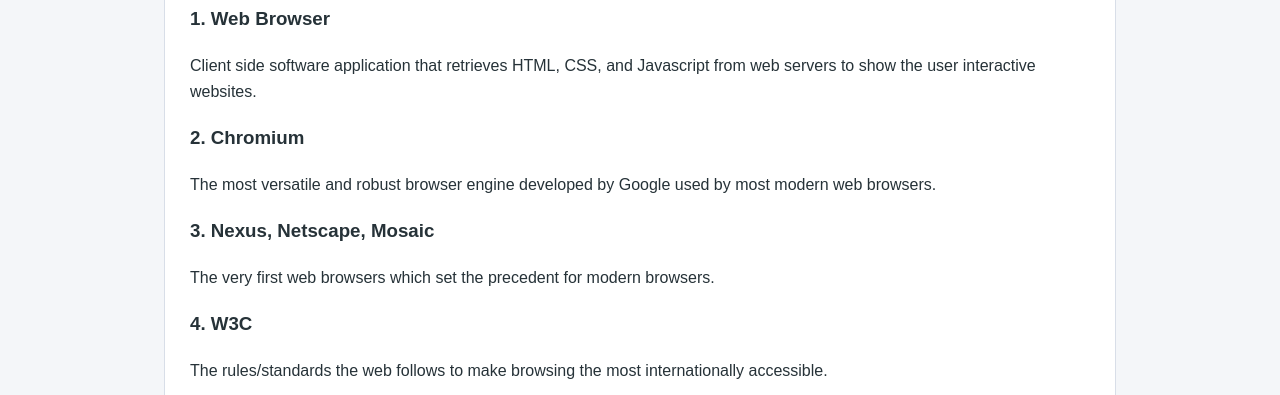
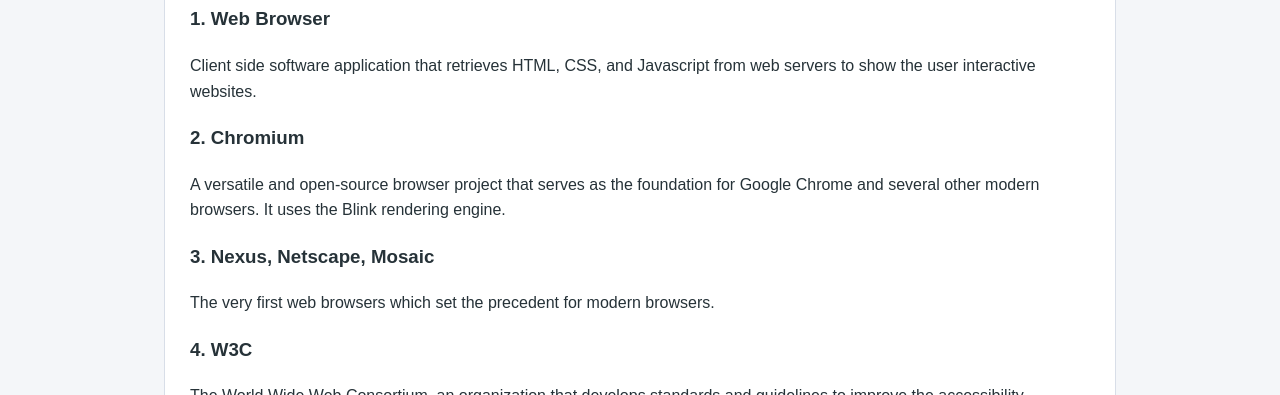
Before and after one commit to Cash-Ghub/IT3203-Research-Website, a plain HTML site: page keyconcepts.html in a window 1280 px wide. Shown: the part 405-800 px from the top of the page. Drawn offline with Linux system fonts and the light colour scheme.

Commit message:
Update keyconcepts.html

```diff
--- a/keyconcepts.html
+++ b/keyconcepts.html
@@ -34,7 +34,7 @@
 
     <section>
       <h3>2. Chromium </h3>
-      <p>The most versatile and robust browser engine developed by Google used by most modern web browsers.</p>
+      <p>A versatile and open-source browser project that serves as the foundation for Google Chrome and several other modern browsers. It uses the Blink rendering engine.</p>
     </section>
 
     <section>
@@ -44,7 +44,7 @@
 
     <section>
       <h3>4. W3C </h3>
-      <p>The rules/standards the web follows to make browsing the most internationally accessible.</p>
+      <p>The World Wide Web Consortium, an organization that develops standards and guidelines to improve the accessibility, consistency, and compatibility of the Web. (Key Word: Interoperability)</p>
     </section>
 
     <section>
```
